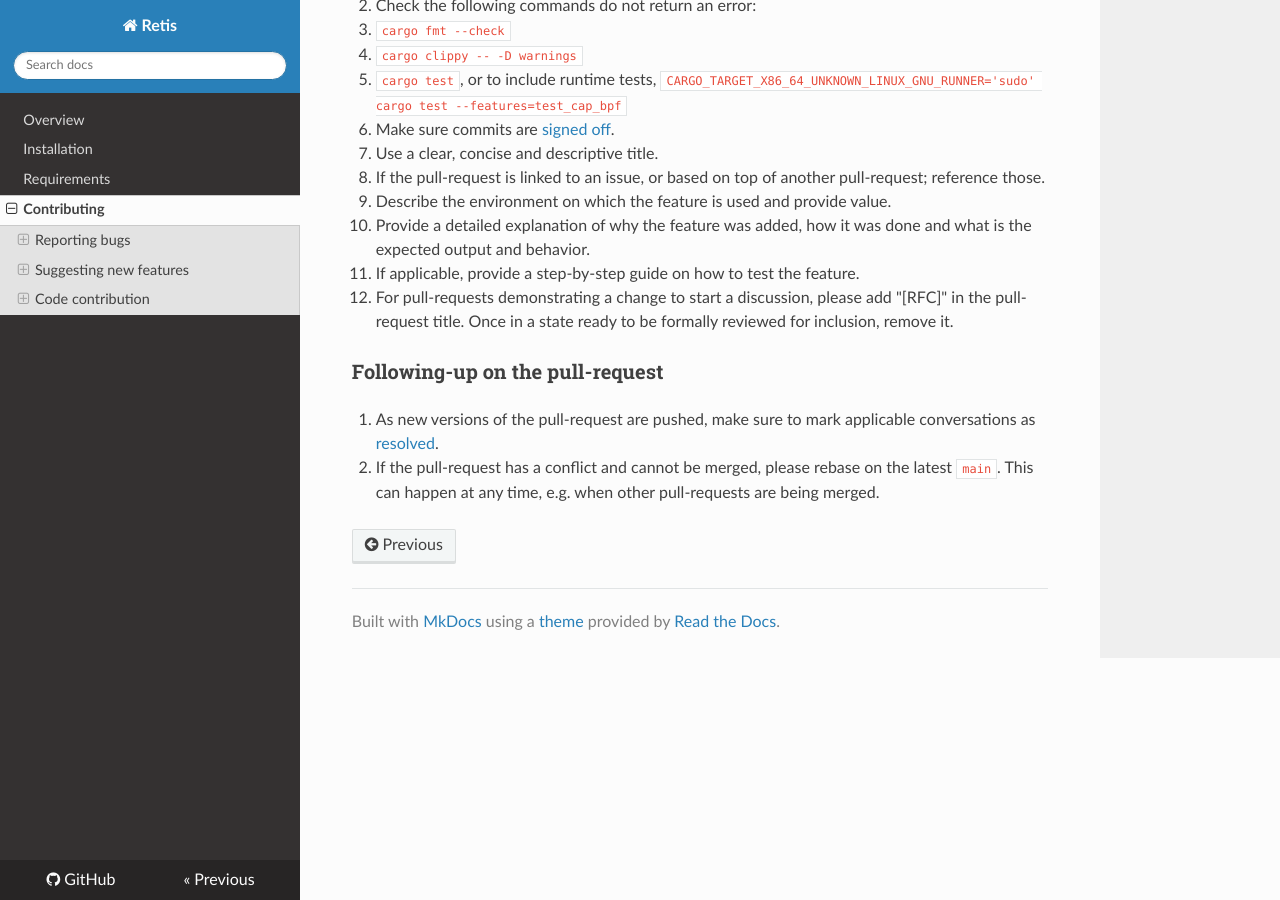
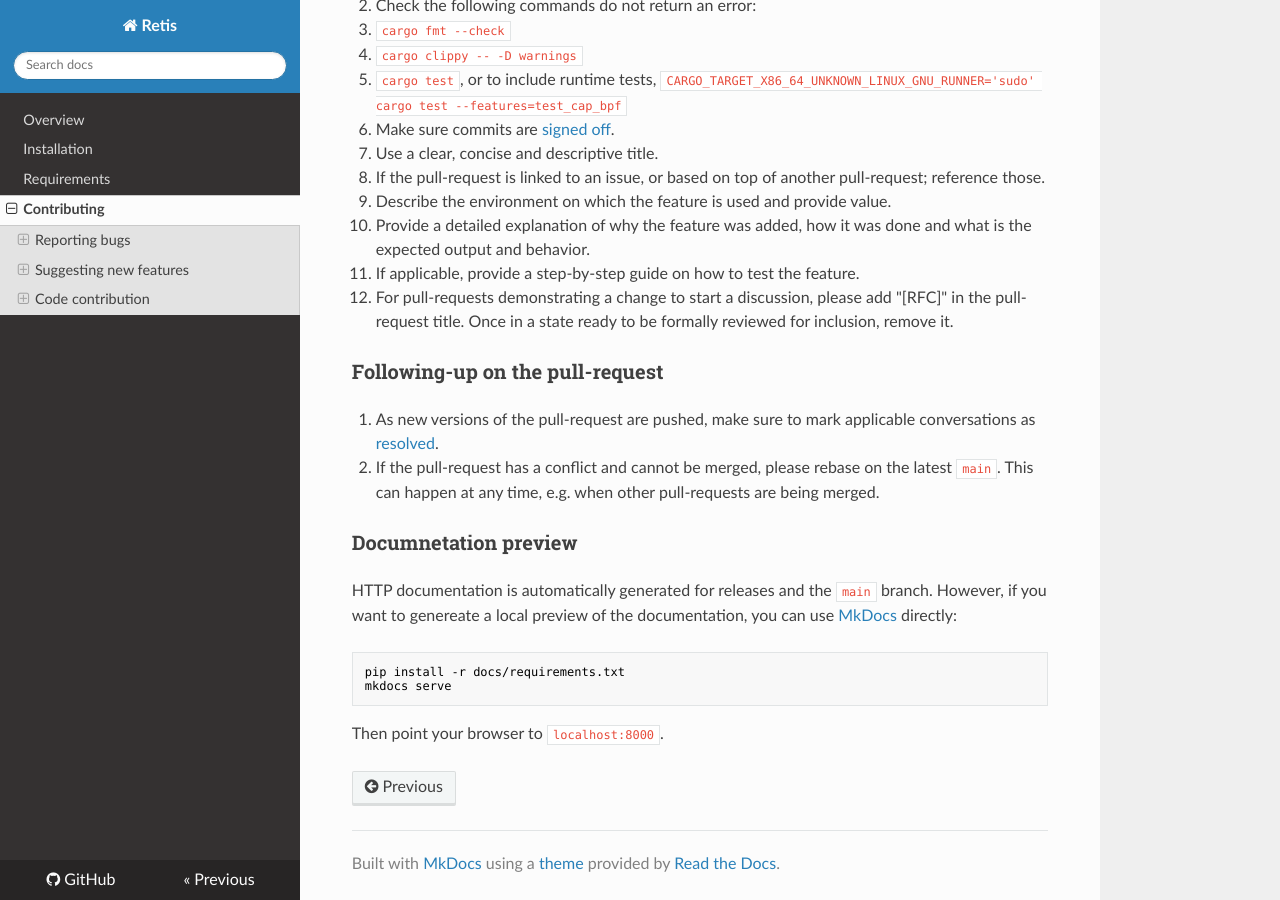
Before and after one commit to retis-org/retis, an MkDocs documentation site: the page built from docs/CONTRIBUTING.md, in a window 1280 px wide and 900 px high, scrolled down 2080 px. Built offline with MkDocs 1.6.1, drawn with Linux system fonts in a browser that asks for light colours; nearby versions of some CDN libraries.

````diff
--- a/docs/CONTRIBUTING.md
+++ b/docs/CONTRIBUTING.md
@@ -116,3 +116,16 @@ flavor coding style for the BPF parts.
 1. If the pull-request has a conflict and cannot be merged, please rebase on the
    latest `main`. This can happen at any time, e.g. when other pull-requests are
    being merged.
+
+### Documnetation preview
+
+HTTP documentation is automatically generated for releases and the
+`main` branch. However, if you want to genereate a local preview of the
+documentation, you can use [MkDocs](https://www.mkdocs.org/) directly:
+
+```
+pip install -r docs/requirements.txt
+mkdocs serve
+```
+
+Then point your browser to `localhost:8000`.
````
Also changed, not shown: docs/README.md (+3 -3 lines).
